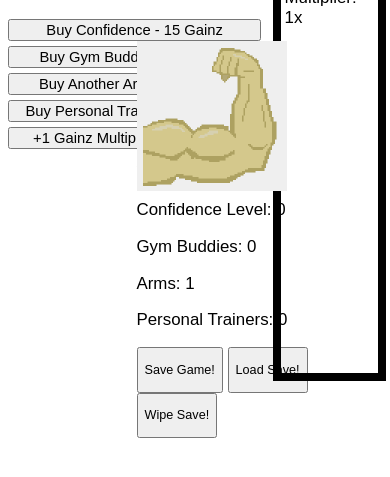
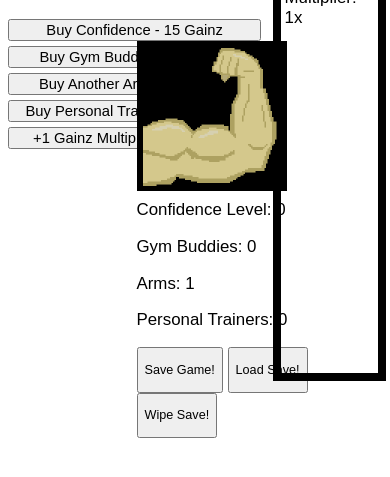
Before and after one commit to WorpGamesInc/games.worpwalk, a plain HTML site: page gainzsim/index.html in a window 390 px wide. Shown: the part 65-542 px from the top of the page. Drawn offline with nearby package versions, Linux system fonts and the light colour scheme.

```diff
--- a/gainzsim/style.css
+++ b/gainzsim/style.css
@@ -66,6 +66,10 @@
     display: none;
 }
 
+#gainHere {
+    background-color:#000000;
+}
+
 @media screen and (max-device-width: 480px)
     and (orientation: portrait) {
     #statistics {
```
